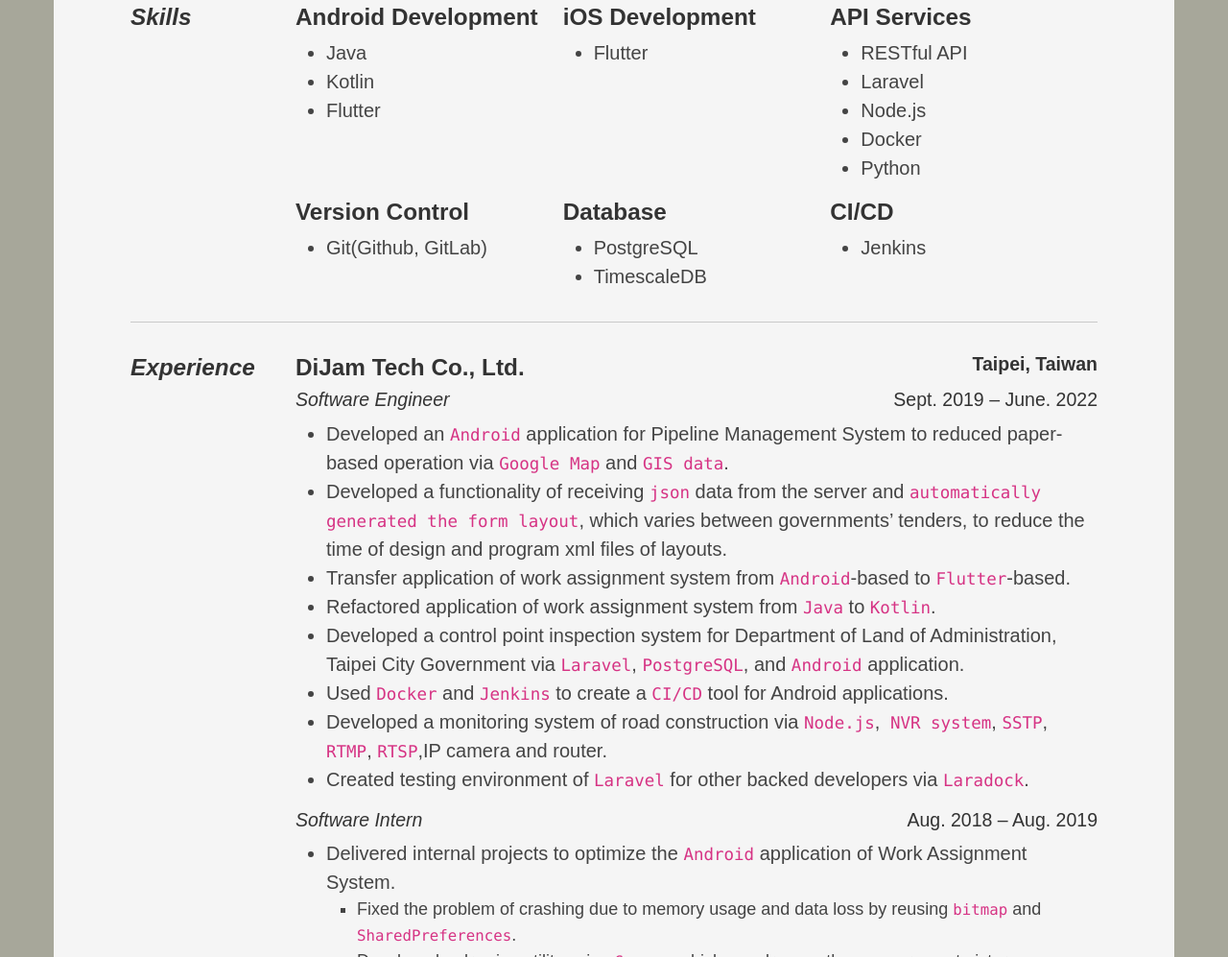
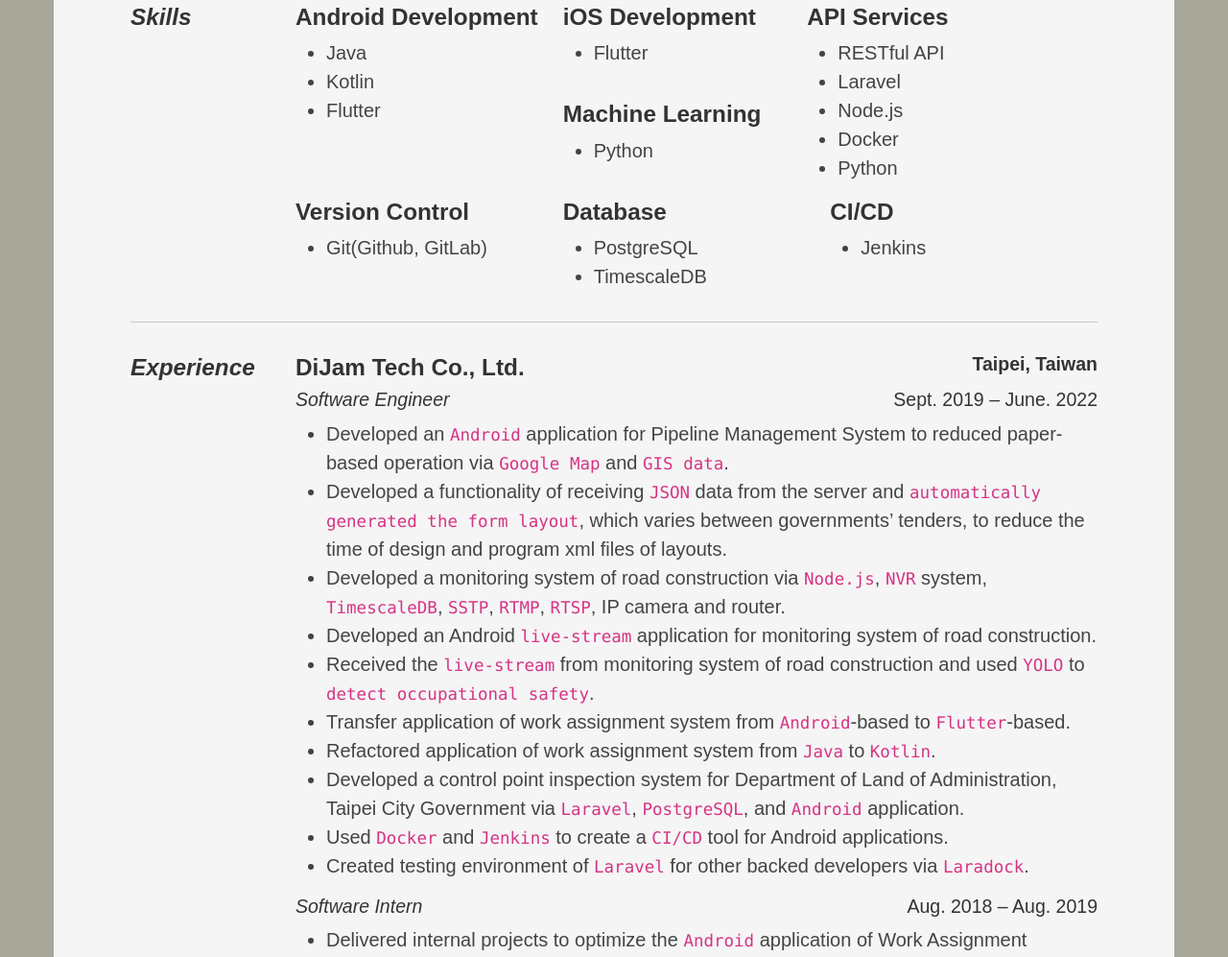
Before and after one commit to MarcoYu0508/MarcoYu0508.github.io, a plain HTML site: page about-me/en.html in a window 1280 px wide. Shown: the part 489-1486 px from the top of the page at 96% size. Drawn offline with nearby package versions, Linux system fonts and the light colour scheme.

Commit message:
Update About me

```diff
--- a/about-me/en.html
+++ b/about-me/en.html
@@ -102,11 +102,20 @@
                         </ul>
                     </div>
 
-                    <div class="col-4">
-                        <h2>iOS Development</h2>
-                        <ul>
-                            <li>Flutter</li>
-                        </ul>
+                    <div class="row col-4">
+                        <div>
+                            <h2>iOS Development</h2>
+                            <ul>
+                                <li>Flutter</li>
+                            </ul>
+                        </div>
+
+                        <div>
+                            <h2>Machine Learning</h2>
+                            <ul>
+                                <li>Python</li>
+                            </ul>
+                        </div>
                     </div>
 
                     <div class="col-4">
@@ -166,9 +175,20 @@
                             <li>Developed an <code>Android</code> application for Pipeline Management System to reduced
                                 paper-based
                                 operation via <code>Google Map</code> and <code>GIS data</code>.</li>
-                            <li>Developed a functionality of receiving <code>json</code> data from the server and
+                            <li>Developed a functionality of receiving <code>JSON</code> data from the server and
                                 <code>automatically generated the form layout</code>, which varies between governments’
                                 tenders, to reduce the time of design and program xml files of layouts.
+                            </li>
+                            <li>Developed a monitoring system of road construction via
+                                <code>Node.js</code>, <code>NVR</code> system, <code>TimescaleDB</code>,
+                                <code>SSTP</code>, <code>RTMP</code>,
+                                <code>RTSP</code>, IP camera and router.
+                            </li>
+                            <li>Developed an Android <code>live-stream</code> application for monitoring system of road
+                                construction.
+                            </li>
+                            <li>Received the <code>live-stream</code> from monitoring system of road construction and
+                                used <code>YOLO</code> to <code>detect occupational safety</code>.
                             </li>
                             <li>Transfer application of work assignment system from <code>Android</code>-based to
                                 <code>Flutter</code>-based.
@@ -182,11 +202,6 @@
                             </li>
                             <li>Used <code>Docker</code> and <code>Jenkins</code> to create a <code>CI/CD</code> tool
                                 for Android applications.</li>
-                            <li>Developed a monitoring system of road construction via
-                                <code>Node.js</code>,<code> NVR system</code>, <code>SSTP</code>, <code>RTMP</code>,
-                                <code>RTSP</code>,IP
-                                camera and router.
-                            </li>
                             <li>Created testing environment of <code>Laravel</code> for other backed developers via
                                 <code>Laradock</code>.
                             </li>
```
Also changed, not shown: about-me/index.html (+20 -6 lines), index.html (+3 -3 lines), 1 other file.
